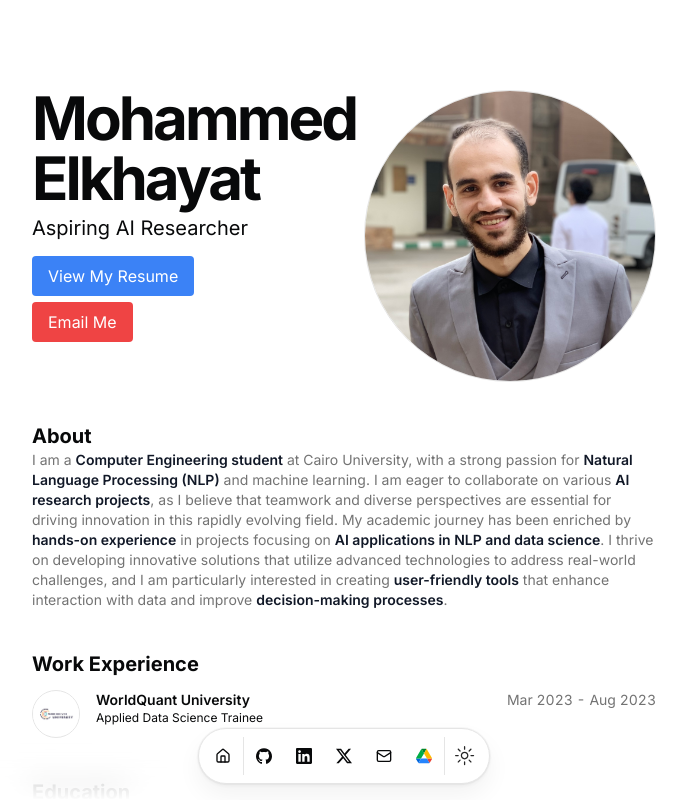
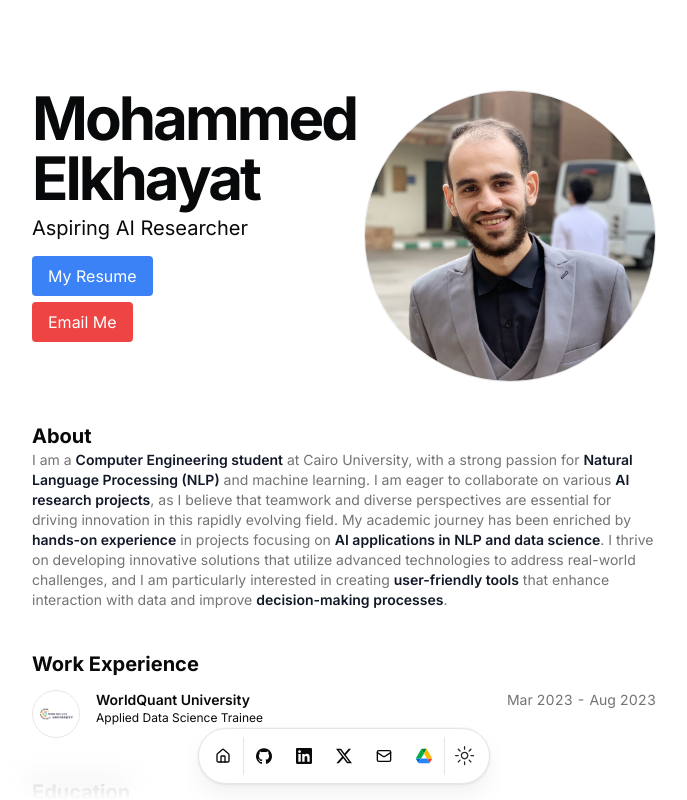
Before and after one commit to Elkhiat15/My-Portfolio, a Next.js app: page / in a window 1280 px wide. Shown: the top 800 px of the page, without its empty margins (296-983 px from the left). Built offline with nearby package versions, Linux system fonts and the light colour scheme.

Commit message:
Update page.tsx

```diff
--- a/src/app/page.tsx
+++ b/src/app/page.tsx
@@ -33,7 +33,7 @@ export default function Page() {
                 <Link href={DATA.resumeLink} passHref>
                   <button className="flex items-center px-4 py-2 text-white bg-blue-500 rounded hover:bg-blue-600">
 
-                    View My Resume
+                    My Resume
                   </button>
                 </Link>
               </div>
```
